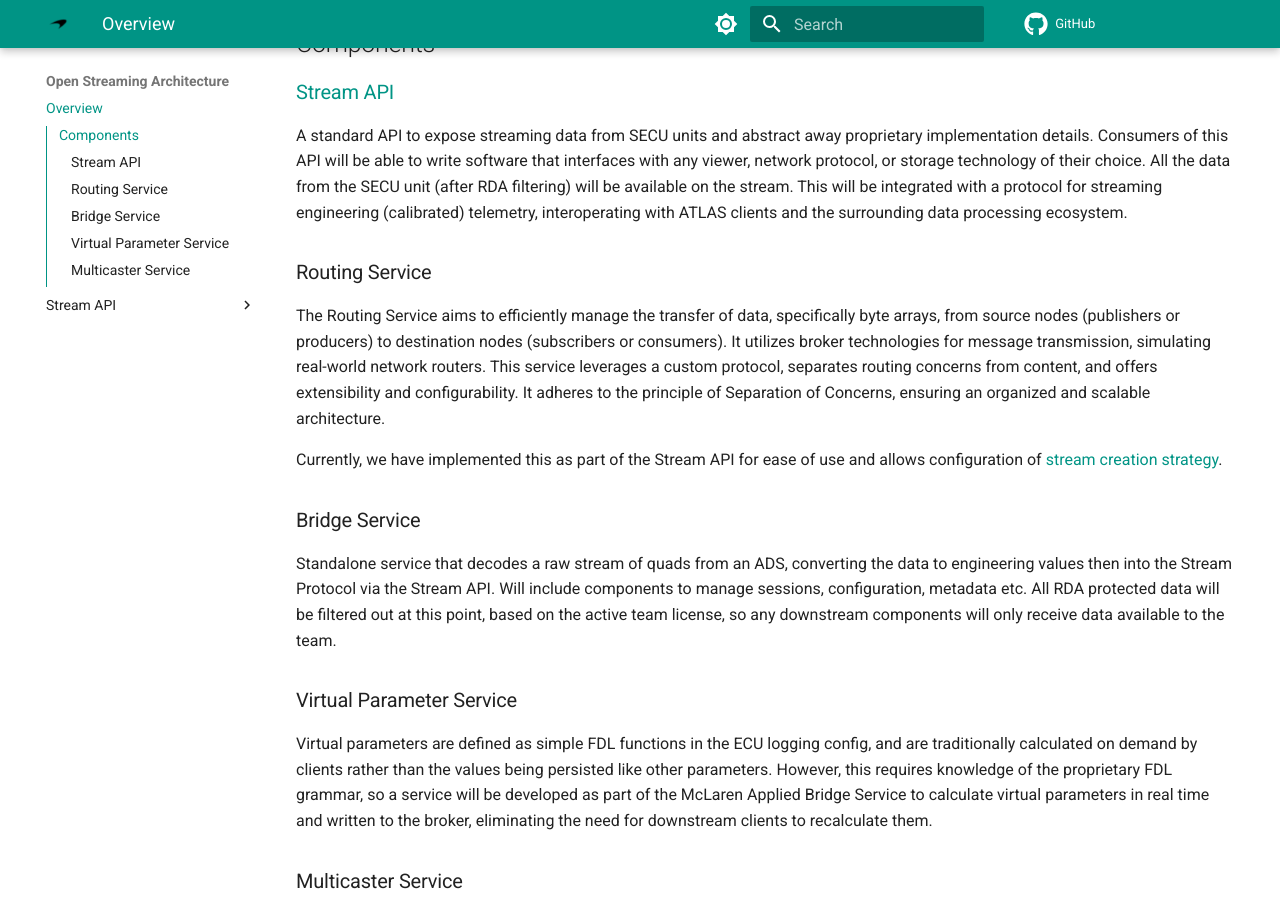
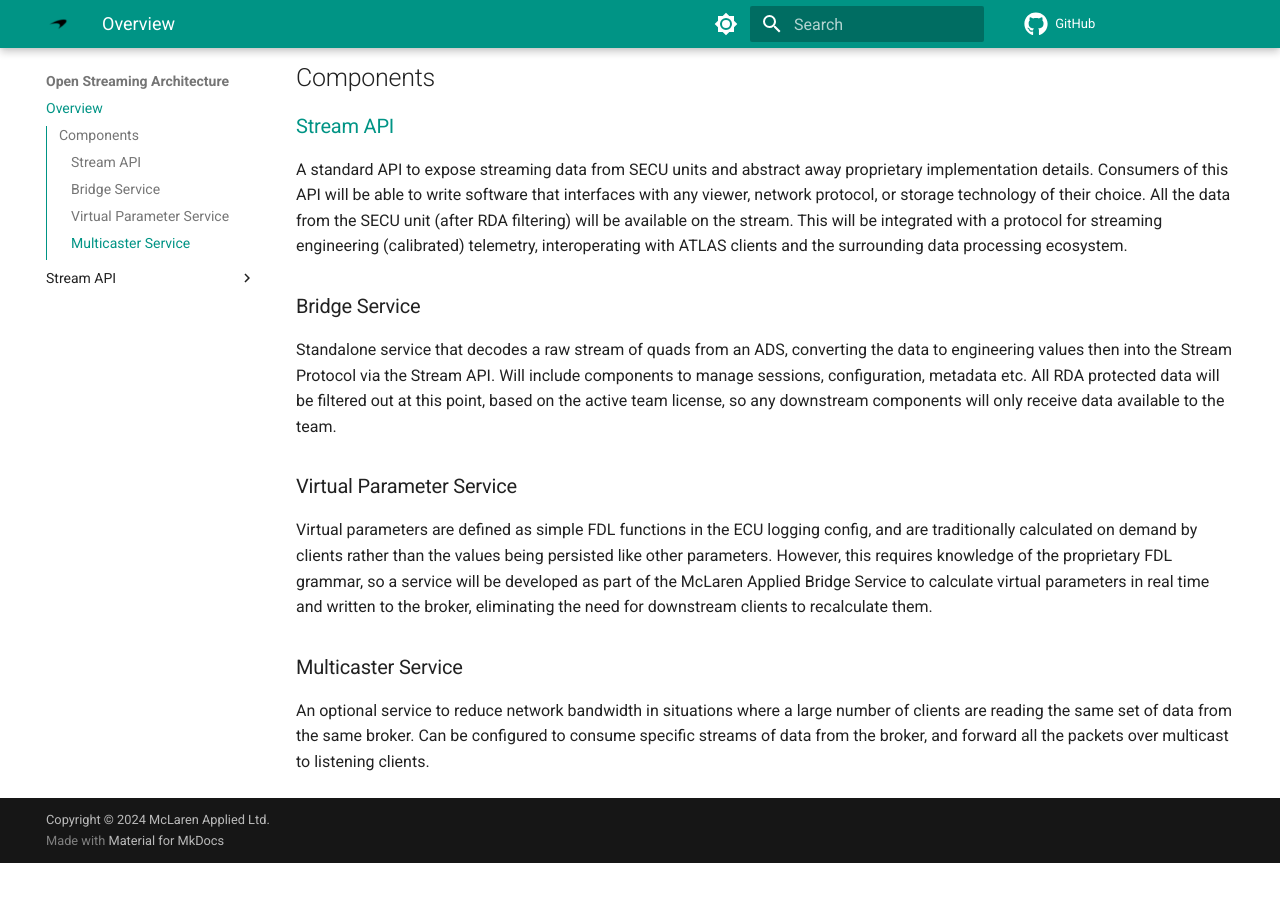
Before and after one commit to mat-docs/SECU4.Site, an MkDocs documentation site: the page built from docs/open_streaming_architecture/index.md, in a window 1280 px wide and 900 px high, scrolled down 845 px. Built offline with MkDocs 1.6.1 and Material for MkDocs 9.7.7, drawn with Linux system fonts in a browser that asks for light colours; comment, search, counter and statistics services are not loaded; after the commit the page ends 1708 px from its top, so only the background shows below that.

Commit message:
Update open streaming architecture diagram (#2)
updated image looks good.

```diff
--- a/docs/open_streaming_architecture/index.md
+++ b/docs/open_streaming_architecture/index.md
@@ -15,17 +16,6 @@ All the data from the SECU unit (after RDA filtering) will be available on the s
 This will be integrated with a protocol for streaming engineering (calibrated)
 telemetry, interoperating with ATLAS clients and the surrounding data processing
 ecosystem.
-
-### Routing Service
-The Routing Service aims to efficiently manage the transfer of data, specifically byte
-arrays, from source nodes (publishers or producers) to destination nodes (subscribers or
-consumers). It utilizes broker technologies for message transmission, simulating
-real-world network routers. This service leverages a custom protocol, separates routing
-concerns from content, and offers extensibility and configurability. It adheres to the
-principle of Separation of Concerns, ensuring an organized and scalable architecture.
-
-Currently, we have implemented this as part of the Stream API for ease of use and
-allows configuration of [stream creation strategy](stream_api/stream_server.md/#stream-creation-strategy).
 
 ### Bridge Service
 Standalone service that decodes a raw stream of quads from an ADS, converting the data
```
Also changed, not shown: other parts of docs/open_streaming_architecture/index.md (+2 -1 lines), docs/open_streaming_architecture/assets/open_streaming.png (deleted), docs/open_streaming_architecture/assets/open_streaming_dark.png (added), docs/open_streaming_architecture/assets/open_streaming_light.png (added), 1 other file.
